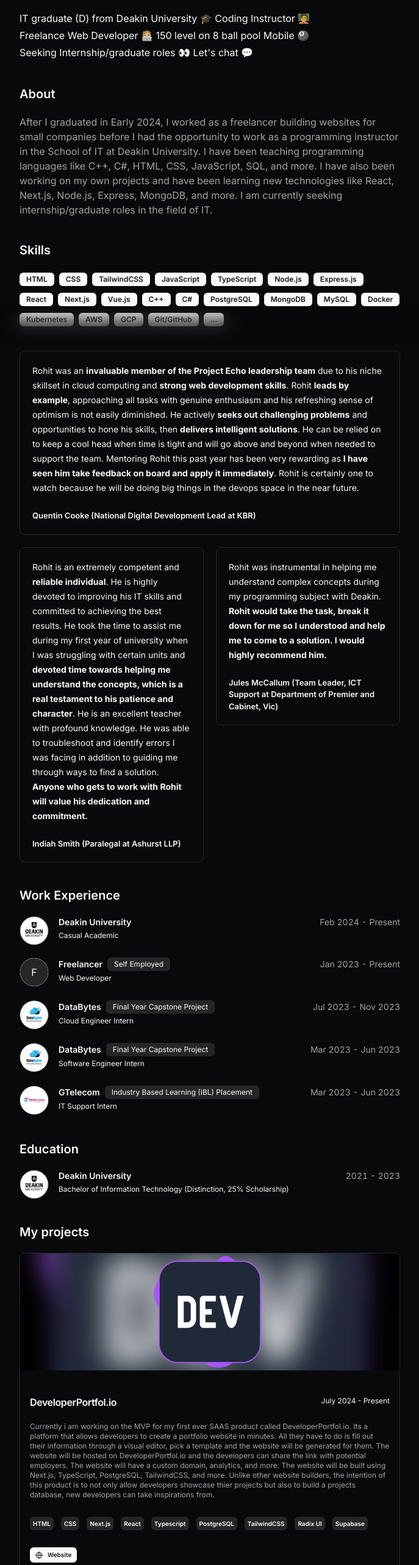
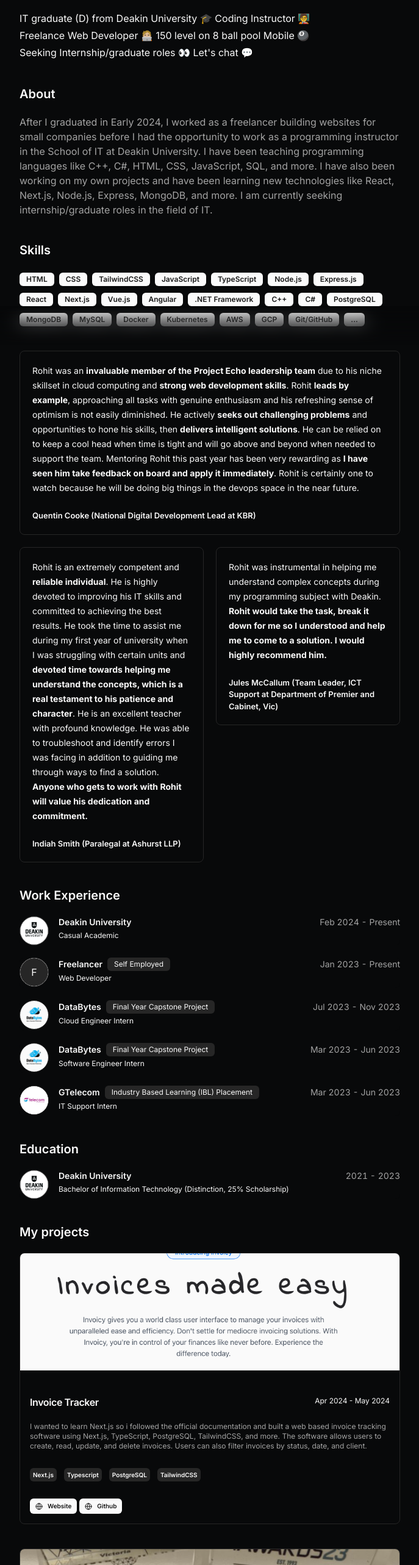
Before and after one commit to itsrow47/my-portfolio, a Next.js app: page / in a window 1280 px wide. Shown: the part 234-2800 px from the top of the page at 61% size, without its empty margins (296-983 px from the left). Built offline with nearby package versions, Linux system fonts and the light colour scheme.

Commit message:
Update resume.tsx

```diff
--- a/src/data/resume.tsx
+++ b/src/data/resume.tsx
@@ -23,6 +23,8 @@ export const DATA = {
     "React",
     "Next.js",
     "Vue.js",
+    "Angular",
+    ".NET Framework",
     "C++",
     "C#",
     "PostgreSQL",
@@ -156,34 +158,6 @@ export const DATA = {
   ],
   projects: [
     {
-      title: "DeveloperPortfol.io",
-      href: "https://developer-portfol-io.vercel.app/",
-      dates: "July 2024 - Present",
-      active: true,
-      description:
-        "Currently i am working on the MVP for my first ever SAAS product called DeveloperPortfol.io. Its a platform that allows developers to create a portfolio website in minutes. All they have to do is fill out their information through a visual editor, pick a template and the website will be generated for them. The website will be hosted on DeveloperPortfol.io and the developers can share the link with potential employers. The website will have a custom domain, analytics, and more. The website will be built using Next.js, TypeScript, PostgreSQL, TailwindCSS, and more. Unlike other website builders, the intention of this product is to not only allow developers showcase thier projects but also to build a projects database, new developers can take inspirations from.",
-      technologies: [
-        "HTML",
-        "CSS",
-        "Next.js",
-        "React",
-        "Typescript",
-        "PostgreSQL",
-        "TailwindCSS",
-        "Radix UI",
-        "Supabase",
-      ],
-      links: [
-        {
-          type: "Website",
-          href: "https://developer-portfol-io.vercel.app/",
-          icon: <Icons.globe className="size-3" />,
-        },
-      ],
-      image: "/dev.jpg",
-      video: "",
-    },
-    {
       title: "Invoice Tracker",
       href: "https://invoice-by-rohit.vercel.app",
       dates: "Apr 2024 - May 2024",
@@ -207,12 +181,12 @@ export const DATA = {
       video: "",
     },
     {
-      title: "Project Echo",
-      href: "https://invoice-by-rohit.vercel.app",
+      title: "Project Echo - Real-time wildlife monitoring system",
+      href: "",
       dates: "Mar 2023 - Nov -2023",
       active: true,
       description:
-        "Contributed as a Software/Cloud Engineer. ProjectEcho provides an innovative solution for conservationists and researchers that uses a network of microphone sensors and artificial intelligence to monitor, track, and analyze endangered animal movements in real time. The system is noninvasive, cost-effective, and works in low-light and cluttered environments, offering several advantages over traditional camera-based monitoring systems. The advanced technology behind ProjectEcho combines 5G networks, WiFi 6 mesh networking, satellite internet, and AI-driven sound classification to provide real-time data on animal movement and information on the geographical distribution of species. The data collected aims to increase species protection and support the long-term survival of endangered animals.",
+        "Contributed as a Software/Cloud Engineer in the final year capstone project. ProjectEcho provides an innovative solution for conservationists and researchers that uses a network of microphone sensors and artificial intelligence to monitor, track, and analyze endangered animal movements in real time. The system is noninvasive, cost-effective, and works in low-light and cluttered environments, offering several advantages over traditional camera-based monitoring systems. The advanced technology behind ProjectEcho combines 5G networks, WiFi 6 mesh networking, satellite internet, and AI-driven sound classification to provide real-time data on animal movement and information on the geographical distribution of species. The data collected aims to increase species protection and support the long-term survival of endangered animals.",
       technologies: [
         "HTML",
         "CSS",
@@ -223,7 +197,8 @@ export const DATA = {
         "MongoDB",
         "Docker",
         "Kubernetes",
-        "AWS",
+        "Google Cloud Platform",
+        "Google Kubernetes Engine"
       ],
       links: [
         {
```
